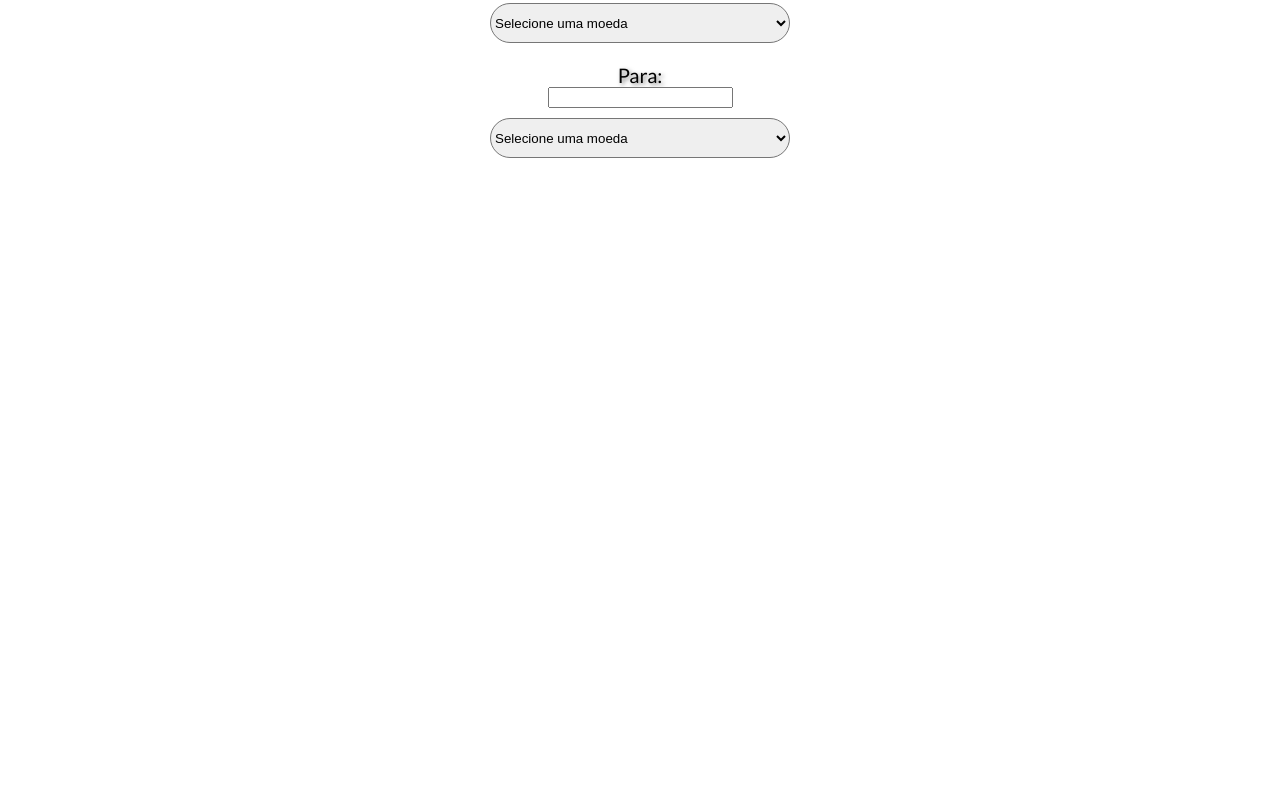
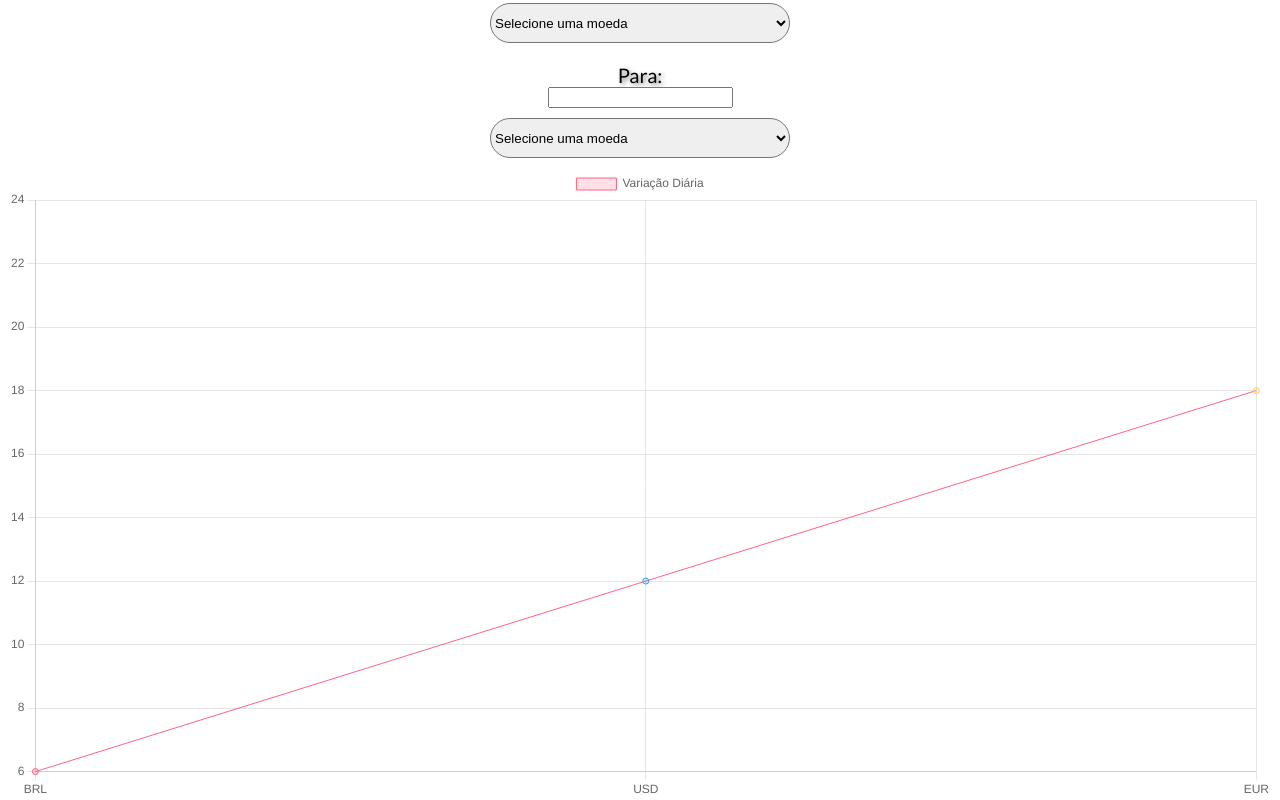
Before and after one commit to Grupo-AGES/Sprint1-Cambio, a website: page index.html in a window 1280 px wide. Shown: the part 563-1363 px from the top of the page. Before the commit the page ends 816 px from the top, so only its background shows below. Drawn offline with nearby package versions, Linux system fonts and the light colour scheme.

Commit message:
adicionei o script do grafico

```diff
--- a/index.html
+++ b/index.html
@@ -7,6 +7,7 @@
     <link rel="stylesheet" href="https://cdnjs.cloudflare.com/ajax/libs/font-awesome/6.0.0-beta3/css/all.min.css">
     <link rel="stylesheet" href="/public/style.css" />
     <script src="https://cdn.jsdelivr.net/npm/axios/dist/axios.min.js"></script>
+    <script src="https://cdn.jsdelivr.net/npm/chart.js"></script>
 </head>
 <body>
     <header>
@@ -19,6 +20,8 @@
         <img class="img-logo" src="public/img/coin.png" alt="Conversor de Moedas."/>
     </div>
     </header>
+    <div class="full-body-3">
+        <div class="full-body-1">
             <div class="body">
                 <h1> Currency Converter</h1>
                 <p>Select the currency a converter</p>
@@ -59,6 +62,54 @@
                     <option value="VEF">VEF</option>
                 </select>
             </div>
+        </div>
+        <div class="full-body-2">
+            <div id="grafico"></div>
+
+            <canvas id="myChart" class="my-canvas"></canvas>
+
+            <script>
+            var ctx = document.getElementById('myChart').getContext('2d');
+            var grf = document.getElementById('grafico')
+            var myChart = new Chart(ctx, {
+                type: 'line',
+                data: {
+                    labels: ['BRL', 'USD', 'EUR'],
+                    datasets: [{
+                        label: 'Variação Diária',
+                        data: [ 6, 12, 18, 24],
+                        backgroundColor: [
+                            'rgba(255, 99, 132, 0.2)',
+                            'rgba(54, 162, 235, 0.2)',
+                            'rgba(255, 206, 86, 0.2)',
+                            'rgba(75, 192, 192, 0.2)',
+                            'rgba(153, 102, 255, 0.2)',
+                            'rgba(255, 159, 64, 0.2)'
+                        ],
+                        borderColor: [
+                            'rgba(255, 99, 132, 1)',
+                            'rgba(54, 162, 235, 1)',
+                            'rgba(255, 206, 86, 1)',
+                            'rgba(75, 192, 192, 1)',
+                            'rgba(153, 102, 255, 1)',
+                            'rgba(255, 159, 64, 1)'
+                        ],
+                        borderWidth: 1
+                    }]
+                },
+                options: {
+                    scales: {
+                        yAxes: [{
+                            ticks: {
+                                beginAtZero: true
+                            }
+                        }]
+                    }
+                }
+            });
+            </script>
+        </div>
+    </div>
 
     <script type="application/x-javascript" src="/public/script/scriptCoins.js"></script>
     <script type="application/x-javascript" src="/public/script/scriptNoturno.js"></script>
```
Lines whose indentation alone changed are shown as unchanged.
